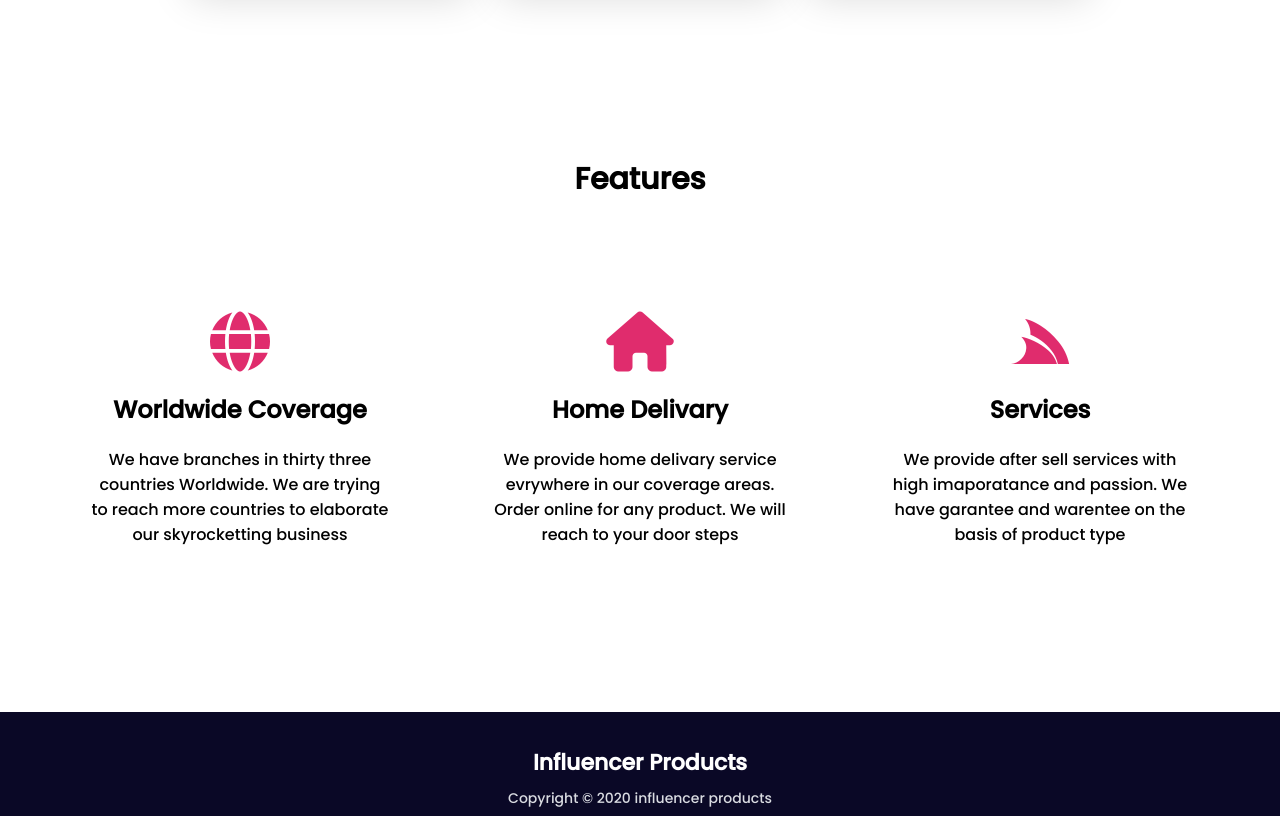
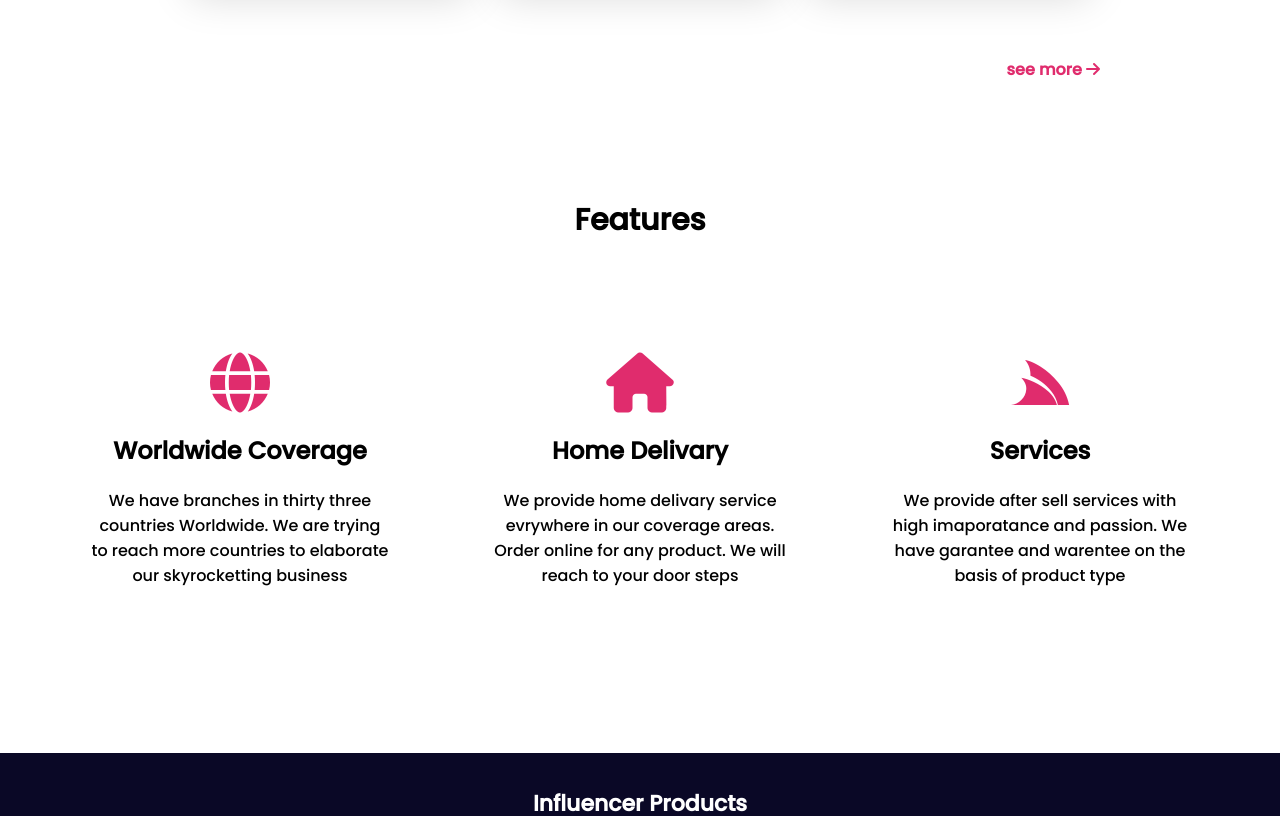
Before and after one commit to hoqradwan/Assignment-2, a plain HTML site: page index.html in a window 1280 px wide. Shown: the part 2344-3160 px from the top of the page. Drawn offline with Linux system fonts and the light colour scheme.

Commit message:
last commit

```diff
--- a/index.html
+++ b/index.html
@@ -218,6 +218,7 @@
                 </article>
             </div>
         </section>
+            <p class="see-more">see more <i class="fas fa-arrow-right"></i></p>
 
         <!-- product collections ends -->
 
--- a/style.css
+++ b/style.css
@@ -126,6 +126,12 @@ body {
 .fa-star.blank {
   color: #aeaeae;
 }
+.see-more{
+  color: #e02c6d;
+  text-align: right;
+  padding-right: 180px;
+  font-weight: 700;
+}
 
 /*----------------
    feature styles
```
